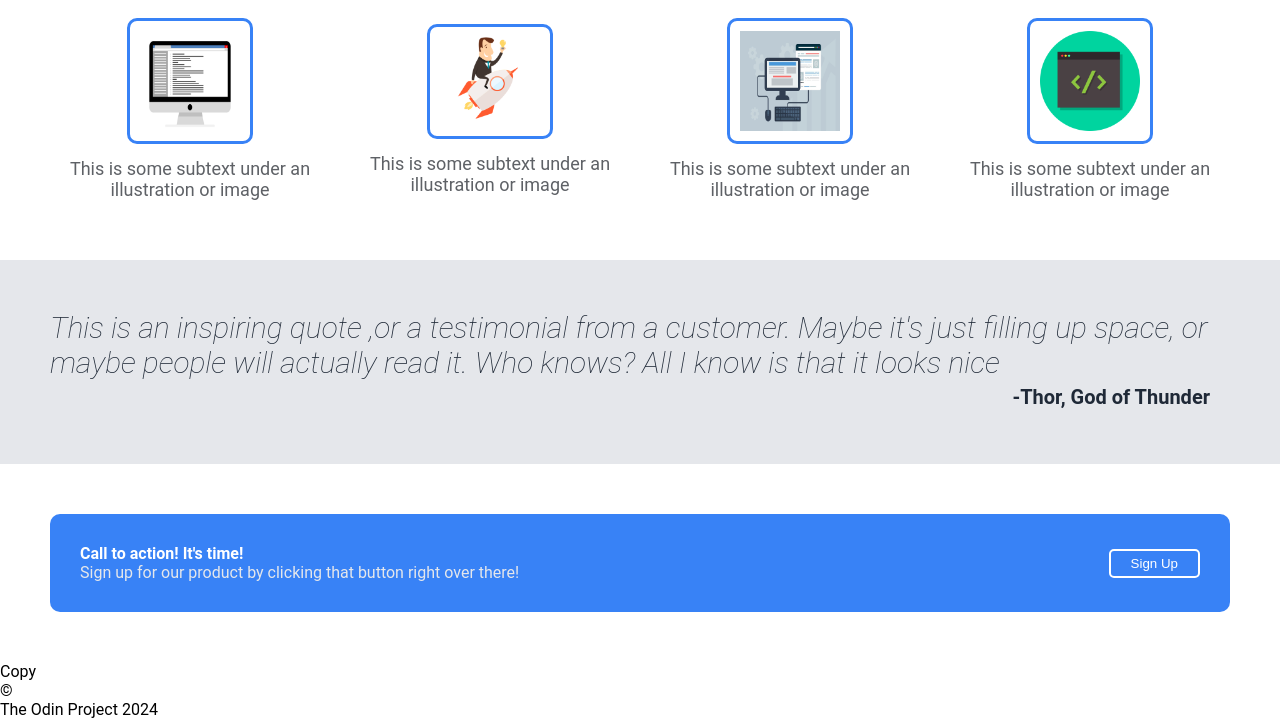
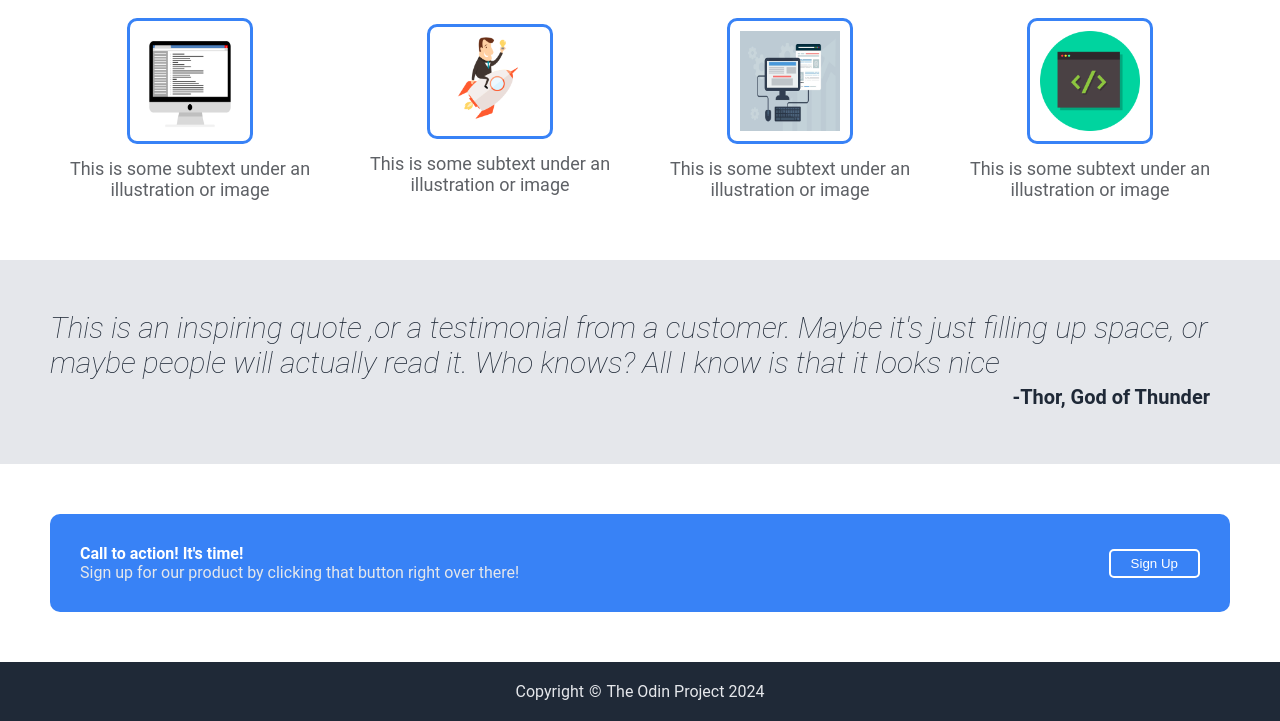
Before and after one commit to hottypotty/landing-page, a plain HTML site: page index.html in a window 1280 px wide. Shown: the part 439-1160 px from the top of the page. Drawn offline with Linux system fonts and the light colour scheme.

Commit message:
Finished the Footer

```diff
--- a/index.html
+++ b/index.html
@@ -132,10 +132,16 @@
 
 
     <!-- FOOTER -->
-    <div>
-        <div>Copy</div>
-        <div>©</div> <!-- Alt + 0169  - Shortcut Key for Copyright -->
-        <div>The Odin Project 2024</div>
+    <div class="footer">
+        <div class="footer-text">
+            Copyright
+        </div>
+        <div class="footer-text">
+            ©
+        </div> <!-- Alt + 0169  - Shortcut Key for Copyright -->
+        <div class="footer-text">
+            The Odin Project 2024
+        </div>
     </div>
 
 </body>
--- a/style/style.css
+++ b/style/style.css
@@ -215,3 +215,20 @@ div .button-2 {
     /* Change the Cursor Pointer*/
     border: 2px solid white;
 }
+
+
+/* FOOTER */
+
+.footer {
+    background-color:#1F2937 ;
+    /* padding: 50px; */
+    display: flex;
+    justify-content: center;
+    align-items: center;
+    padding: 20px;
+    gap: 5px;
+}
+
+.footer-text {
+    color: #E5E7EB;
+}
```
